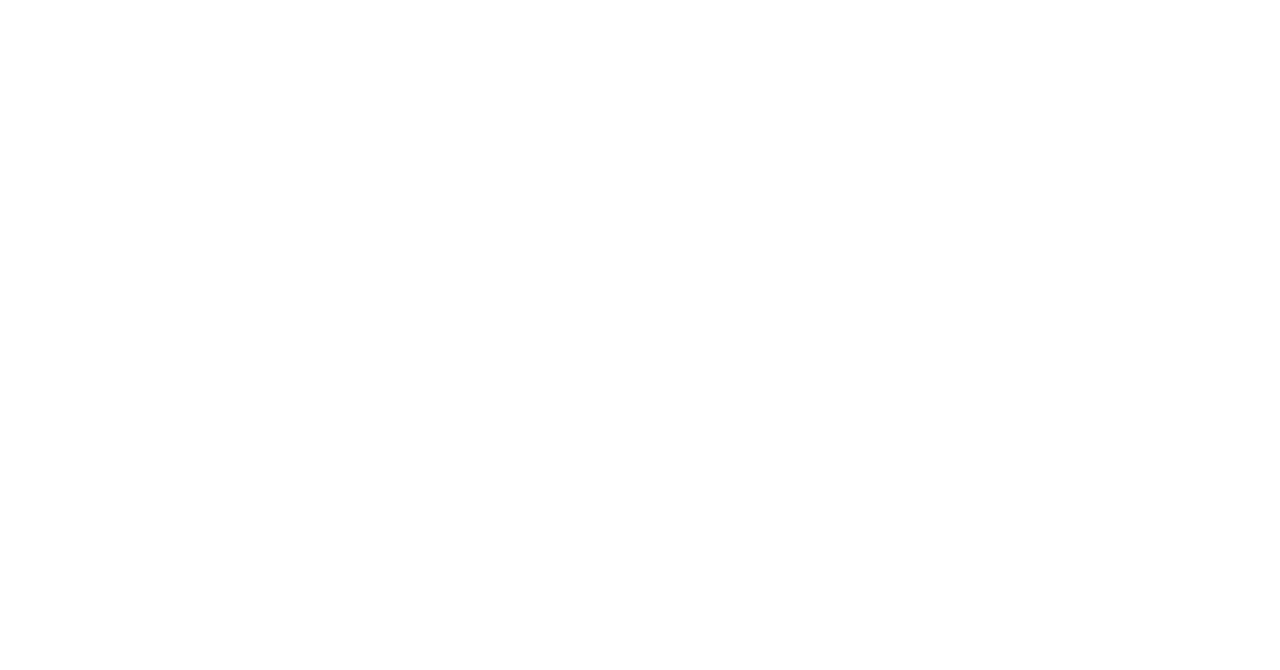
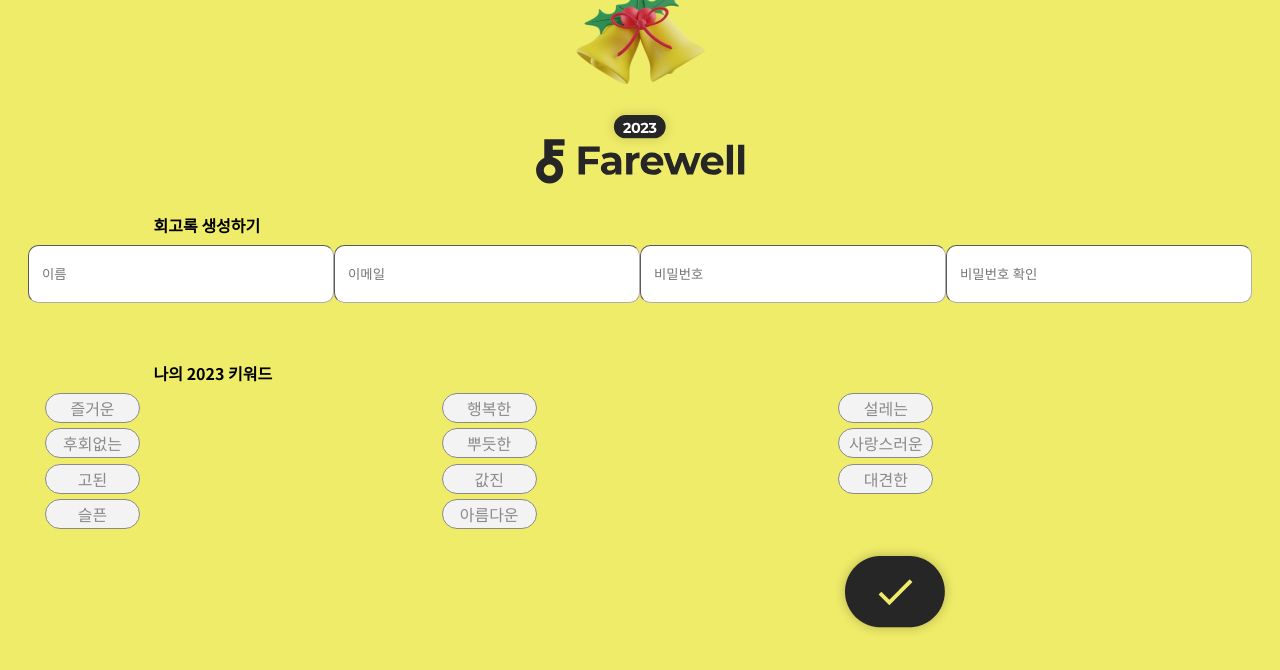
Before and after one commit to FAREWELL2023/FAREWELL_FE, a React (Create React App) app: page /accounts/register in a window 1280 px wide. Before the commit this address had no page. Shown: the top 670 px of the page. Built offline with nearby package versions, Linux system fonts and the light colour scheme.

Commit message:
[add]registerPage 경로 설정

```diff
--- a/src/App.js
+++ b/src/App.js
@@ -2,6 +2,7 @@ import "./App.css";
 import { Routes, Route } from "react-router-dom";
 import LandingPage from "./pages/LandingPage";
 import FirstPage from "./pages/FirstPage";
+import RegisterPage from "./pages/RegisterPage";
 import { createGlobalStyle } from "styled-components";
 
 function App() {
@@ -11,6 +12,7 @@ function App() {
       <Routes>
         <Route path="/" element={<LandingPage />} />
         <Route path="/first" element={<FirstPage />} />
+        <Route path="/accounts/register" element={<RegisterPage />} />
       </Routes>
     </>
   );
--- a/src/pages/RegisterPage.jsx
+++ b/src/pages/RegisterPage.jsx
@@ -88,7 +88,6 @@ function RegisterPage(props){
     const [emailMessage, setEmailMessage]=useState('');
     const [passwordMessage, setPasswordMessage]=useState('');
     const [confirmPwdMessage, setConfirmPwdMessage]=useState('');
-
 
     /* 유효성 검사 위한 세팅 */
     const [isName, setIsName]=useState(false);
```
